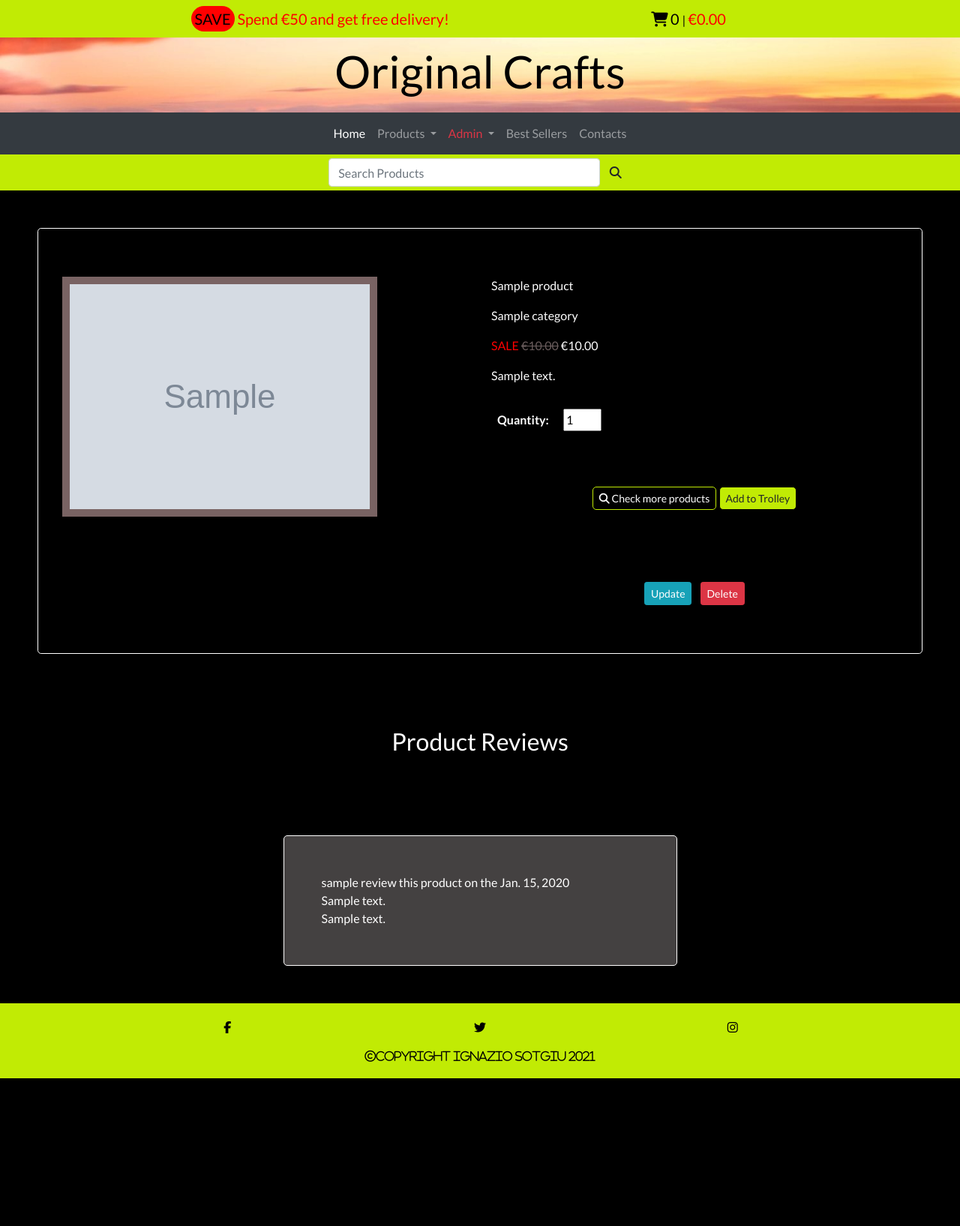
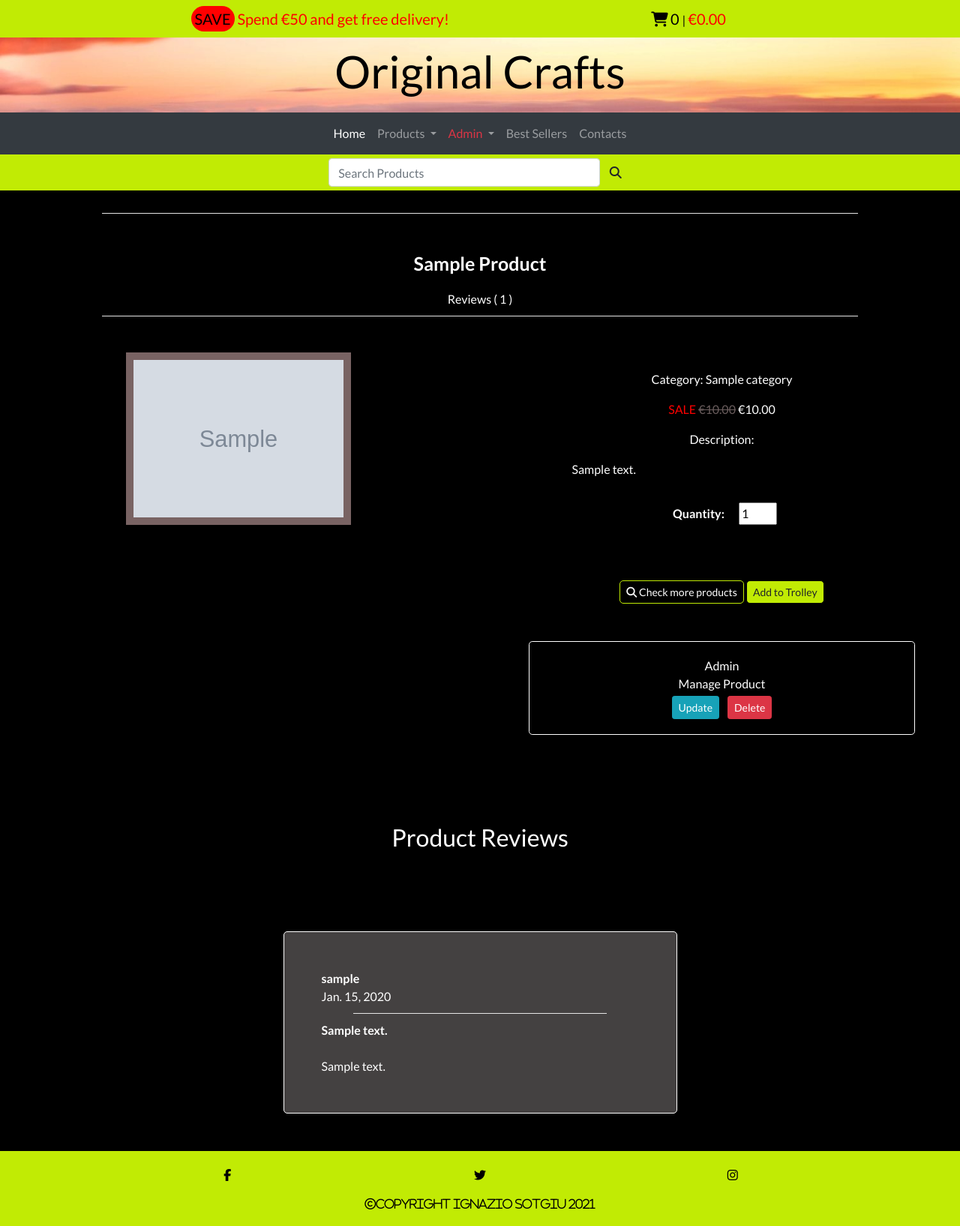
Before and after one commit to Code-Institute-Submissions/IgnazioSotgiu-original-crafts, a Django app: page /1/ in a window 1280 px wide. Shown: the whole page at 75% size. Before the commit the page ends 1438 px from the top, so only its background shows below. Run offline with Django 3.2, Linux system fonts and the light colour scheme; a user stored in the database is signed in; tables that the repository leaves empty hold one stand-in row (values such as "Sample post"); grey boxes marked "Sample" are stand-in pictures; some libraries are stand-ins or nearby versions.

Commit message:
Style elements index.html and single product page

```diff
--- a/static/css/base.css
+++ b/static/css/base.css
@@ -291,14 +302,23 @@ a:hover {
     top: 0;
 }
 .jumbotron {
+    background-color: transparent;
     padding: 4rem 2rem;
     margin: 50px;
+    padding: 20px;
     border: 1px #fff solid;
 }
 .single-product-img {
     padding: 10px;
     background-color: #796363;
-    max-width: 100%;
+    max-width: 300px;
+}
+.single-product-container {
+    padding: 20px 10px;
+}
+.product-title {
+    font-size: 25px;
+
 }
 /**************contact us section ***************/
 .bg-oc-logo-small {
--- a/store/templates/store/single_product.html
+++ b/store/templates/store/single_product.html
@@ -4,9 +4,17 @@
 
 {% block content %}
 <div class="bg-black jumbotron-container">
-    <div class="jumbotron bg-black single-product-container">
+    <div class="bg-black single-product-container">
+    <hr class="hr-trolley mb-5">
+        <p class="white-text center-align mt-3"><strong class="product-title">{{ product.name|title }}</strong></p>
+        {% if reviews %}
+        <div class="center-align">
+            <a href="#reviews-section" class="white-text center-align mt-2">Reviews ( {{ reviews_count }} )</a>
+        </div>
+        {% endif %}
+        <hr class="hr-trolley mb-5">
         <div class="row">
-            <div class="col-12 col-md-6">
+            <div class="col-12 col-md-6 center-align">
                 {% if product.image %}
                 <a href="{% url 'single_product' product.id %}">
                     <img src="{{ product.image.url }}" class="single-product-img" alt="{{ product.name }}">
@@ -18,20 +26,24 @@
                 {% endif %}
             </div>
             <div class="col-12 col-md-6">
-                <p class="white-text">{{ product.name }}</p>
-                <p class="white-text">{{ product.category }}</p>
+                <p class="white-text center-align mt-4">Category: {{ product.category.friendly_name }}</p>
                 {% if product.special_price %}
-                <p><span class="text-red">SALE </span><del class="grey-text">€{{ product.price}}</del><span
+                <p class="center-align"><span class="text-red">SALE </span><del class="grey-text">€{{ product.price}}</del><span
                         class="white-text"> €{{ product.special_price }}</span></p>
                 {% else %}
-                <p class="white-text">€{{ product.price }}</p>
+                <p class="white-text center-align">Price €{{ product.price }}</p>
                 {% endif %}
-                <p class="white-text">{{ product.description }}</p>
+                <p class="white-text center-align">Description:</p>
+                <div class="row">
+                    <div class="col-10 offset-1 col-lg-8 offset-lg-2">
+                        <p class="white-text">{{ product.description|capfirst }}</p>
+                    </div>
+                </div>
                 <form class="form" action="{% url 'add_to_trolley' product.id %}" method="POST">
                     {% csrf_token %}
                     <div class="row form-row">
                         <div class="col-12">
-                            <p class="mt-3 ml-2">
+                            <p class="center-align mt-3 ml-2">
                                 <strong class="white-text">Quantity:</strong>
                                 <input class="qty-selector ml-3" type="number" name="quantity" value="1" min="1" max="{{ product.number_in_stock }}" data-item_id="{{ product.id }}" id="id_qty_{{ product.id }}" required>
                             </p>
@@ -51,10 +63,15 @@
                 </form>
                 {% if user.is_authenticated %}
                     {% if user.is_superuser %}
-                    <div class="row mt-5">
-                        <div class="col center-align mt-5">
-                            <a class="btn btn-info btn-sm mr-1" href="{% url 'update_product' product.id %}">Update</a>
-                            <a class="btn btn-danger btn-sm ml-1" href="{% url 'delete_warning' product.id %}">Delete</a>
+                    <div class="jumbotron">
+                        <div class="row">
+                            <div class="col center-align white-text">Admin <br> Manage Product</div>
+                        </div>
+                        <div class="row mt-1">
+                            <div class="col center-align">
+                                <a class="btn btn-info btn-sm mr-1" href="{% url 'update_product' product.id %}">Update</a>
+                                <a class="btn btn-danger btn-sm ml-1" href="{% url 'delete_warning' product.id %}">Delete</a>
+                            </div>
                         </div>
                     </div>
                     {% endif %}
@@ -66,20 +83,22 @@
 {% if reviews %}
     <div class="row">
         <div class="col-10 offset-1 center-align white-text mt-5 mb-5">
-            <h2>Product Reviews</h2>
+            <h2 id="reviews-section">Product Reviews</h2>
         </div>
     </div>
     <div class="row">
         <div class="col-10 offset-1 col-md-8 offset-md-2 col-lg-6 offset-lg-3 white-text">
             {% for review in reviews %}
                 <div class="review-container text-white">
-                    <div class="review-header">
-                        {{ review.author }}  review this product on the  {{ review.review_date }}
+                    <div class="review-header mb-2">
+                        <strong>{{ review.author }}</strong> <br>
+                        {{ review.review_date }}
                     </div>
+                    <hr class="hr-trolley">
                     <div class="review-title">
-                        {{ review.review_title|capfirst }}
+                        <strong>{{ review.review_title|capfirst }}</strong>
                     </div>
-                    <div class="review-body">
+                    <div class="review-body mt-4">
                         {{ review.review_text|capfirst }}
                     </div>
                 </div>
--- a/store/views.py
+++ b/store/views.py
@@ -20,7 +20,7 @@ def display_homepage(request):
 
 def products(request):
     """ display all products in e store - all products page """
-    products = Product.objects.order_by('-updated')
+    products = Product.objects.order_by('-updated', '-created')
     template = 'store/products.html'
     context = {
         'products': products,
@@ -30,11 +30,16 @@ def products(request):
 
 def single_product(request, product_id):
     product = get_object_or_404(Product, pk=product_id)
-    reviews = Review.objects.all().filter(product=product_id)
+    reviews = Review.objects.all().filter(
+        product=product_id).order_by('-review_date')
+    reviews_count = 0
+    for review in reviews:
+        reviews_count += 1
     template = 'store/single_product.html'
     context = {
         'product': product,
         'reviews': reviews,
+        'reviews_count': reviews_count,
     }
     return render(request, template, context)
 
@@ -44,7 +49,7 @@ def single_product(request, product_id):
 def search_result(request):
 
     """ display search result - search result page """
-    products = Product.objects.all()
+    products = Product.objects.order_by('-updated', '-created')
     categories = None
     query = None
     total_items = 0
@@ -67,7 +72,7 @@ def search_result(request):
                 messages.warning(request, 'Enter a valid search parameter')
                 return redirect(reverse('home'))
 
-            products = products.filter(search_terms)
+            products = products.filter(search_terms).order_by('-updated', '-created')
 
     total_items = len(products)
     template = 'store/search_result.html'
@@ -158,7 +163,7 @@ def update_product(request, product_id):
                 if form.is_valid:
                     form.save()
                     messages.success(request, 'Product successfully updated')
-                    return Redirect('products')
+                    return redirect('products')
             except ValueError:
                 messages.error(request, 'The form submitted \
                     was invalid. Please enter valid data')
--- a/templates/includes/navbar.html
+++ b/templates/includes/navbar.html
@@ -18,9 +18,8 @@
             <li><a class="dropdown-item" href="{% url 'search_result' %}?category=paint_by_numbers">Paint by Numbers</a></li>
             <li><a class="dropdown-item" href="{% url 'search_result' %}?category=jigsaw">Jigsaw Puzzle</a></li>
             <li><a class="dropdown-item" href="{% url 'search_result' %}?category=prints">Prints</a></li>
-            <li><a class="dropdown-item" href="{% url 'search_result' %}?category=kids">Kids Section</a></li>
             <li><a class="dropdown-item" href="{% url 'search_result' %}?category=accessories">Accessories</a></li>
-            <li><a class="dropdown-item" href="{% url 'search_result' %}?category=paint_by_numbers,jigsaw,prints,kids,accessories">All Products</a></li>
+            <li><a class="dropdown-item" href="{% url 'search_result' %}?category=paint_by_numbers,jigsaw,prints,accessories">All Products</a></li>
           </ul>
         </li>
         <li class="nav-item dropdown">
@@ -39,8 +38,8 @@
             {% if request.user.is_authenticated %}
               {% if request.user.is_superuser %}
                 <li><a class="dropdown-item text-danger" href="{% url 'products' %}">Manage Products</a></li>
-                <li><a class="dropdown-item text-danger" href="{% url 'add_product' %}">Admin Add Product</a></li>
-                <li><a class="dropdown-item text-danger" href="{% url 'hidden_products' %}">Admin Hidden Products</a></li>
+                <li><a class="dropdown-item text-danger" href="{% url 'add_product' %}">Add Product</a></li>
+                <li><a class="dropdown-item text-danger" href="{% url 'hidden_products' %}">Hidden Products</a></li>
                 <li><a class="dropdown-item text-danger" href="{% url 'out_of_stock_products' %}">Out of Stock Products</a></li>
               {% endif%}
               <li><a class="dropdown-item" href="{% url 'profile_page' %}">My Account</a></li>
```
Also changed, not shown: other parts of static/css/base.css (+27 -1 lines), store/templates/store/index.html (+12 -10 lines), templates/includes/promo_banner.html (deleted, +0 -33 lines), media/Paintbynumbers_2.jpg (added), media/Paintbynumbers_2_QxRI9SZ.jpg (added).
